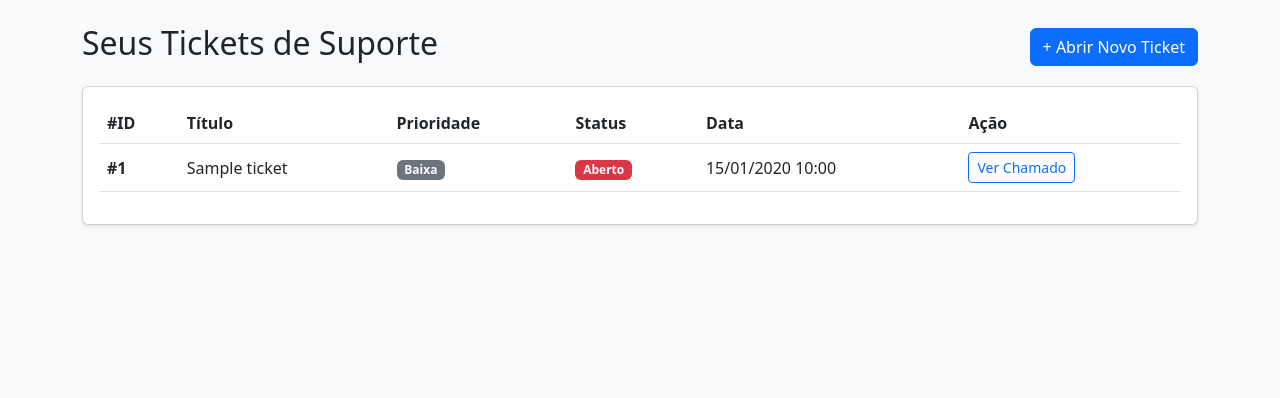
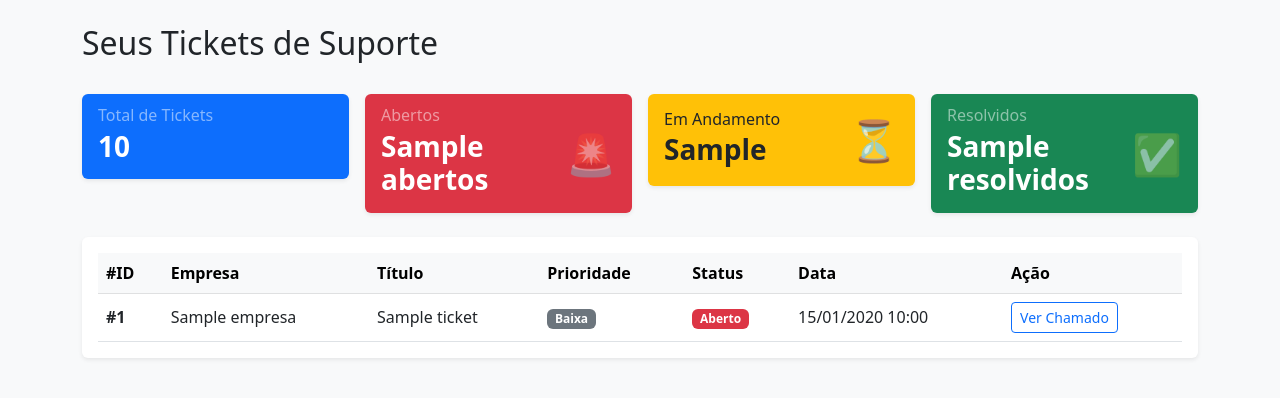
Before and after one commit to Alexandre11021998/Nexus_HelpDesk, a Django app: template tickets/templates/tickets/lista_tickets.html in a window 1280 px wide. Shown: the part 56-454 px from the top of the page. Run offline with Django 5.2, Linux system fonts and the light colour scheme; a user stored in the database is signed in; tables that the repository leaves empty hold one stand-in row (values such as "Sample post"); the template is opened without the code that fills it: values that come from a table or form of the project are taken from there, most other values are stand-ins (such as "Sample title", 1, 10 or a date in 2020).

Commit message:
Exibir criadores de andamento

```diff
--- a/tickets/templates/tickets/lista_tickets.html
+++ b/tickets/templates/tickets/lista_tickets.html
@@ -1,18 +1,81 @@
 {% extends 'tickets/base.html' %}
 
 {% block content %}
-<div class="d-flex justify-content-between align-items-center mb-3">
+<div class="d-flex justify-content-between align-items-center mb-4">
     <h2>Seus Tickets de Suporte</h2>
-    <a href="{% url 'criar_ticket' %}" class="btn btn-primary">+ Abrir Novo Ticket</a>
+    {% if not user.is_staff %}
+    <a href="{% url 'criar_ticket'%}" class="btn btn-primary">+ Abrir Novo Ticket</a>
+    {% endif %}
 </div>
 
-<div class="card shadow-sm">
+<!-- Cards de Métricas -->
+<div class="row g-3 mb-4">
+    <div class="col-md-3">
+        <div class="card border-0 bg-primary text-white shadow-sm">
+            <div class="card-body">
+                <div class="d-flex justify-content-between align-items-center">
+                    <div>
+                        <h6 class="card-subtitle text-white-50 mb-1">Total de Tickets</h6>
+                        <h3 class="card-title mb-0 fw-bold">{{ metricas.total }}</h3>
+                    </div>
+                    <span class="fs-1 text-white-50"></span>
+                </div>
+            </div>
+        </div>
+    </div>
+
+    <div class="col-md-3">
+        <div class="card border-0 bg-danger text-white shadow-sm">
+            <div class="card-body">
+                <div class="d-flex justify-content-between align-items-center">
+                    <div>
+                        <h6 class="card-subtitle text-white-50 mb-1">Abertos</h6>
+                        <h3 class="card-title mb-0 fw-bold">{{ metricas.abertos }}</h3>
+                    </div>
+                    <span class="fs-1 text-white-50">🚨</span>
+                </div>
+            </div>
+        </div>
+    </div>
+
+    <div class="col-md-3">
+        <div class="card border-0 bg-warning text-dark shadow-sm">
+            <div class="card-body">
+                <div class="d-flex justify-content-between align-items-center">
+                    <div>
+                        <h6 class="card-subtitle text-dark-50 mb-1">Em Andamento</h6>
+                        <h3 class="card-title mb-0 fw-bold">{{ metricas.em_andamento }}</h3>
+                    </div>
+                    <span class="fs-1 text-dark-50">⏳</span>
+                </div>
+            </div>
+        </div>
+    </div>
+
+    <div class="col-md-3">
+        <div class="card border-0 bg-success text-white shadow-sm">
+            <div class="card-body">
+                <div class="d-flex justify-content-between align-items-center">
+                    <div>
+                        <h6 class="card-subtitle text-white-50 mb-1">Resolvidos</h6>
+                        <h3 class="card-title mb-0 fw-bold">{{ metricas.resolvidos }}</h3>
+                    </div>
+                    <span class="fs-1 text-white-50">✅</span>
+                </div>
+            </div>
+        </div>
+    </div>
+</div>
+
+<!-- Tabela de Chamados -->
+<div class="card shadow-sm border-0">
     <div class="card-body">
         <div class="table-responsive">
-            <table class="table table-hover align-middle">
-                <thead>
+            <table class="table table-hover align-middle mb-0">
+                <thead class="table-light">
                     <tr>
                         <th>#ID</th>
+                        {% if user.is_staff %}<th>Empresa</th>{% endif %}
                         <th>Título</th>
                         <th>Prioridade</th>
                         <th>Status</th>
@@ -24,6 +87,9 @@
                     {% for ticket in tickets %}
                     <tr>
                         <td><strong>#{{ ticket.id }}</strong></td>
+                        {% if user.is_staff %}
+                            <td>{{ ticket.empresa.nome_fantasia }}</td>
+                        {% endif %}
                         <td>{{ ticket.titulo }}</td>
                         <td><span class="badge bg-secondary">{{ ticket.get_prioridade_display }}</span></td>
                         <td>
@@ -44,7 +110,7 @@
                     </tr>
                     {% empty %}
                     <tr>
-                        <td colspan="6" class="text-center text-muted py-4">Nenhum ticket aberto no momento.</td>
+                        <td colspan="7" class="text-center text-muted py-4">Nenhum ticket encontrado no momento.</td>
                     </tr>
                     {% endfor %}
                 </tbody>
```
Also changed, not shown: tickets/views.py (+20 -4 lines).
